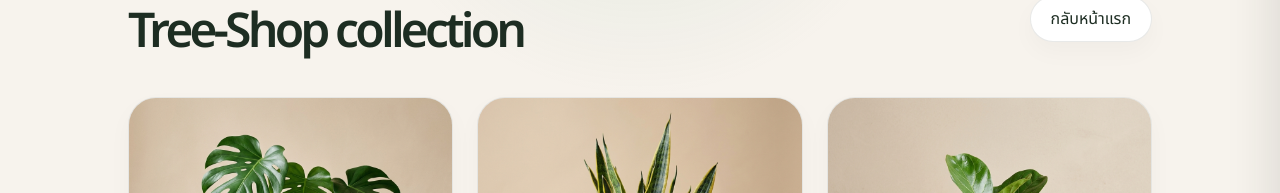
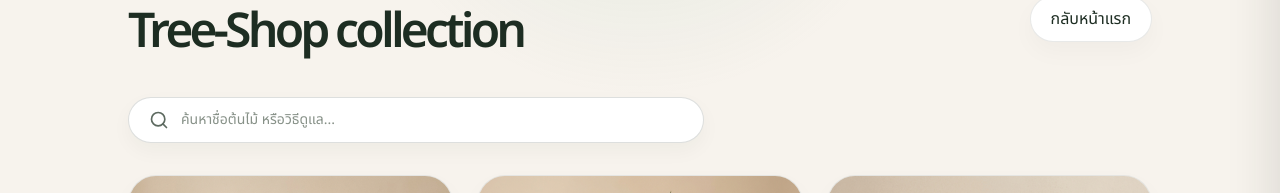
Before and after one commit to kritsada19/tree-store-project, a Next.js app: page /shop in a window 1280 px wide. Shown: the part 191-384 px from the top of the page. Built offline with nearby package versions, Linux system fonts and the light colour scheme; no server answers.

Commit message:
feat: implement search functionality for products in ShopPage

```diff
--- a/app/shop/page.tsx
+++ b/app/shop/page.tsx
@@ -2,12 +2,30 @@
 
 import Image from "next/image";
 import Link from "next/link";
+import { Search, X } from "lucide-react";
+import { useState } from "react";
 
 import { useCart } from "@/components/Navbar";
 import { products } from "@/lib/data/data";
 
 export default function ShopPage() {
   const { addToCart } = useCart();
+  const [searchQuery, setSearchQuery] = useState("");
+  const normalizedQuery = searchQuery.trim().toLowerCase();
+  const filteredProducts = products.filter((product) => {
+    const searchableText = [
+      product.name,
+      product.botanicalName,
+      product.description,
+      ...(product.features ?? []),
+      ...Object.values(product.care ?? {}),
+    ]
+      .filter(Boolean)
+      .join(" ")
+      .toLowerCase();
+
+    return searchableText.includes(normalizedQuery);
+  });
 
   return (
     <main className="mx-auto max-w-6xl px-4 pb-16 pt-6 sm:px-6 lg:px-8">
@@ -29,8 +47,41 @@ export default function ShopPage() {
         </Link>
       </header>
 
+      <div className="mb-8 max-w-xl">
+        <label htmlFor="shop-search" className="sr-only">
+          ค้นหาสินค้า
+        </label>
+        <div className="flex items-center gap-3 rounded-full border border-[#1d2d22]/15 bg-white px-5 py-3 shadow-[0_8px_20px_rgba(29,45,34,0.04)] transition focus-within:border-[#1d4b35]/50 focus-within:ring-2 focus-within:ring-[#1d4b35]/10">
+          <Search className="h-5 w-5 shrink-0 text-[#5d6a60]" aria-hidden="true" />
+          <input
+            id="shop-search"
+            type="search"
+            value={searchQuery}
+            onChange={(event) => setSearchQuery(event.target.value)}
+            placeholder="ค้นหาชื่อต้นไม้ หรือวิธีดูแล..."
+            className="min-w-0 flex-1 bg-transparent text-sm text-[#1d2d22] outline-none placeholder:text-[#879188]"
+          />
+          {searchQuery && (
+            <button
+              type="button"
+              onClick={() => setSearchQuery("")}
+              aria-label="ล้างคำค้นหา"
+              className="flex h-8 w-8 shrink-0 items-center justify-center rounded-full text-[#5d6a60] transition hover:bg-[#f0f3ee] hover:text-[#1d2d22]"
+            >
+              <X className="h-4 w-4" aria-hidden="true" />
+            </button>
+          )}
+        </div>
+        {normalizedQuery && (
+          <p className="mt-3 text-sm text-[#5d6a60]" aria-live="polite">
+            พบ {filteredProducts.length} รายการ
+          </p>
+        )}
+      </div>
+
+      {filteredProducts.length > 0 ? (
         <section className="grid gap-6 sm:grid-cols-2 xl:grid-cols-3">
-        {products.map((product) => (
+          {filteredProducts.map((product) => (
             <article
               key={product.id}
               className="overflow-hidden rounded-[28px] border border-[#1d2d22]/10 bg-white/60 shadow-[0_10px_24px_rgba(29,45,34,0.03)] transition hover:-translate-y-1 hover:shadow-[0_20px_36px_rgba(29,45,34,0.08)]"
@@ -69,6 +120,11 @@ export default function ShopPage() {
             </article>
           ))}
         </section>
+      ) : (
+        <p className="rounded-2xl border border-[#1d2d22]/10 bg-white/60 px-6 py-12 text-center text-[#5d6a60]">
+          ไม่พบสินค้าที่ตรงกับ “{searchQuery.trim()}” ลองค้นหาด้วยคำอื่นดูนะคะ
+        </p>
+      )}
     </main>
   );
 }
```
Lines whose indentation alone changed are shown as unchanged.
